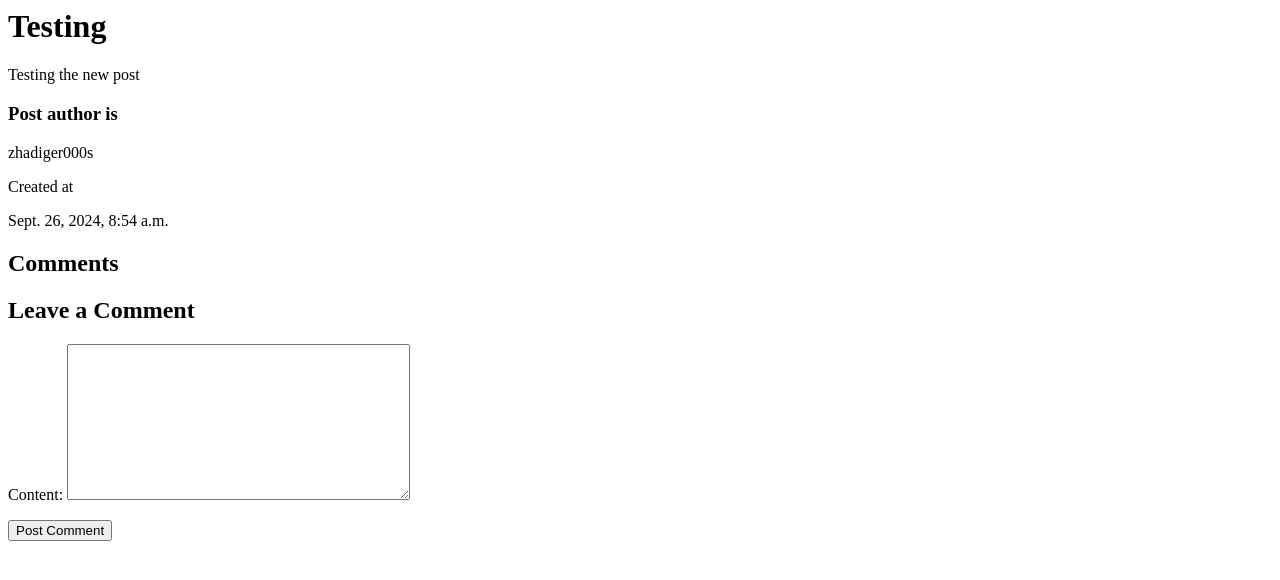
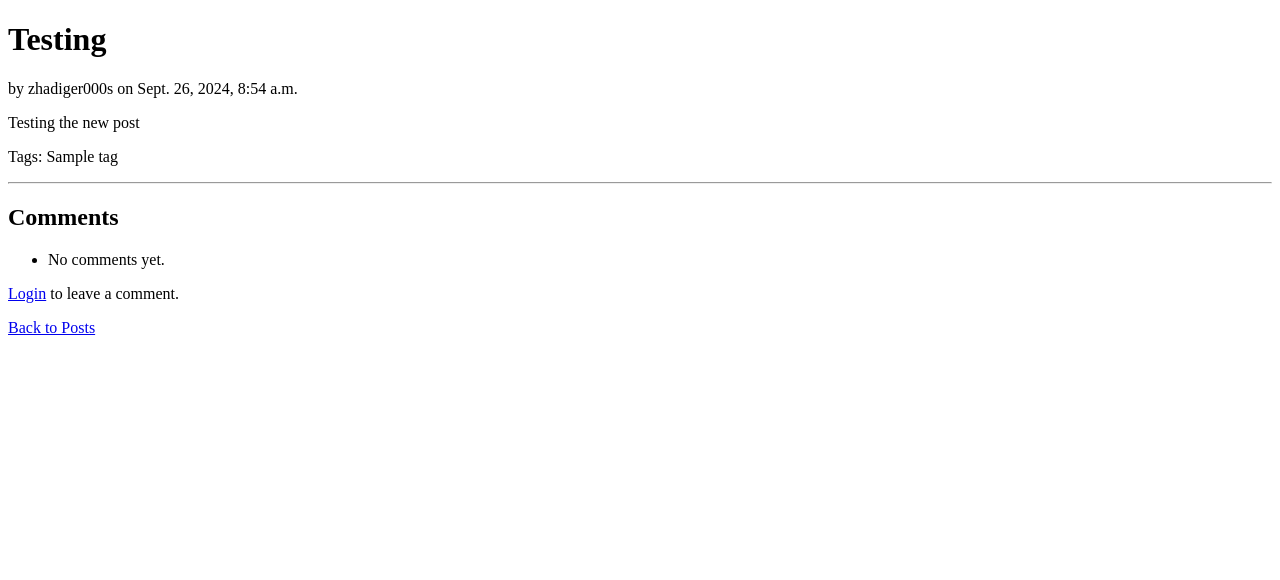
Before and after one commit to Zhadi-1-s/Backend-for-high-load, a Django app: page /blog/1/ in a window 1280 px wide. Shown: the top 580 px of the page. Run offline with Django 4.2, Linux system fonts and the light colour scheme; data comes from the database, SQL or seed files in the repository; tables that the repository leaves empty hold one stand-in row (values such as "Sample post").

Commit message:
Изменил юрл а также вью

```diff
--- a/my_blog/blog/forms.py
+++ b/my_blog/blog/forms.py
@@ -1,11 +1,24 @@
 from django import forms
-from .models import Post
+from .models import Post, Tag
 
 
 class PostForm(forms.ModelForm):
+
+    tags = forms.CharField(help_text='Enter tags separated by commas.')
+
     class Meta:
         model = Post
         fields = ['title', 'content']
+
+    def save(self, commit=True):
+        post = super().save(commit=False)
+        if commit:
+            post.save()
+            tag_names = [name.strip() for name in self.cleaned_data['tags'].split(',')]
+            for name in tag_names:
+                tag, created = Tag.objects.get_or_create(name=name)
+                post.tags.add(tag)
+        return post
 
 
 from django.contrib.auth.models import User
--- a/my_blog/blog/templates/blog/post_detail.html
+++ b/my_blog/blog/templates/blog/post_detail.html
@@ -1,21 +1,50 @@
+<!-- blog/templates/blog/post_detail.html -->
+<!DOCTYPE html>
+<html>
+<head>
+    <title>{{ post.title }}</title>
+</head>
+<body>
     <h1>{{ post.title }}</h1>
+    <p>by {{ post.author.username }} on {{ post.created_at }}</p>
     <p>{{ post.content }}</p>
 
-<h3>Post author is </h3>
-<p>{{post.author}}</p>
+    <p>Tags:
+        {% for tag in post.tags.all %}
+            {{ tag.name }}{% if not forloop.last %}, {% endif %}
+        {% empty %}
+            No tags.
+        {% endfor %}
+    </p>
 
-<span>Created at</span>
-<p>{{post.created_at}}</p>
+    {% if user == post.author %}
+        <p>
+            <a href="{% url 'post_edit' post.pk %}">Edit</a> |
+            <a href="{% url 'post_delete' post.pk %}">Delete</a>
+        </p>
+    {% endif %}
+
+    <hr>
     <h2>Comments</h2>
     <ul>
         {% for comment in comments %}
-    <li><strong>{{ comment.author }}</strong>: {{ comment.content }}</li>
+            <li><strong>{{ comment.author.username }}</strong> on {{ comment.created_at }}:<br>{{ comment.content }}</li>
+        {% empty %}
+            <li>No comments yet.</li>
         {% endfor %}
     </ul>
 
-<h2>Leave a Comment</h2>
+    {% if user.is_authenticated %}
+        <h3>Leave a Comment</h3>
         <form method="post">
             {% csrf_token %}
             {{ comment_form.as_p }}
             <button type="submit">Post Comment</button>
         </form>
+    {% else %}
+        <p><a href="{% url 'login' %}">Login</a> to leave a comment.</p>
+    {% endif %}
+
+    <p><a href="{% url 'post_list' %}">Back to Posts</a></p>
+</body>
+</html>
--- a/my_blog/blog/views.py
+++ b/my_blog/blog/views.py
@@ -21,7 +21,7 @@ def blog_home(request):
     return HttpResponse("Hello, Blog!")
 
 def post_list(request):
-    posts = Post.objects.all().order_by('-created_at')
+    posts = Post.objects.all().order_by('-created_at').select_related('author').prefetch_related('tags')
     paginator = Paginator(posts, 5)  # 5 posts per page
 
     page_number = request.GET.get('page')
@@ -70,7 +70,8 @@ def post_edit(request, pk):
             form.save()
             return redirect('post_detail', pk=post.pk)
     else:
-        form = PostForm(instance=post)
+        initial_tags = ', '.join([tag.name for tag in post.tags.all()])
+        form = PostForm(instance=post, initial={'tags': initial_tags})
     return render(request, 'blog/post_form.html', {'form': form})
 
 @login_required
@@ -105,3 +106,15 @@ def register(request):
 def optimized_post_list(request):
     posts = Post.objects.all().prefetch_related('comments').select_related('author')
     return render(request, 'blog/optimized_post_list.html', {'posts': posts})
+
+DEBUG = True
+from django.db import connection
+
+def optimized_post_list_second(request):
+    posts = Post.objects.all().prefetch_related('comments').select_related('author')
+    for post in posts:
+        print(post.title, post.author.username)
+        for comment in post.comments.all():
+            print('-', comment.content)
+    print(connection.queries)
+    return render(request, 'blog/optimized_post_list.html', {'posts': posts})
```
Also changed, not shown: my_blog/blog/admin.py (+15 -1 lines), my_blog/blog/templates/blog/login.html (+16 -6 lines), my_blog/blog/templates/blog/post_confirm_delete.html (+15 -6 lines), my_blog/blog/templates/blog/post_form.html (+16 -6 lines), my_blog/blog/templates/blog/post_list.html (+26 -1 lines), my_blog/blog/templates/blog/register.html (+16 -6 lines). Lines whose indentation alone changed are shown as unchanged.
